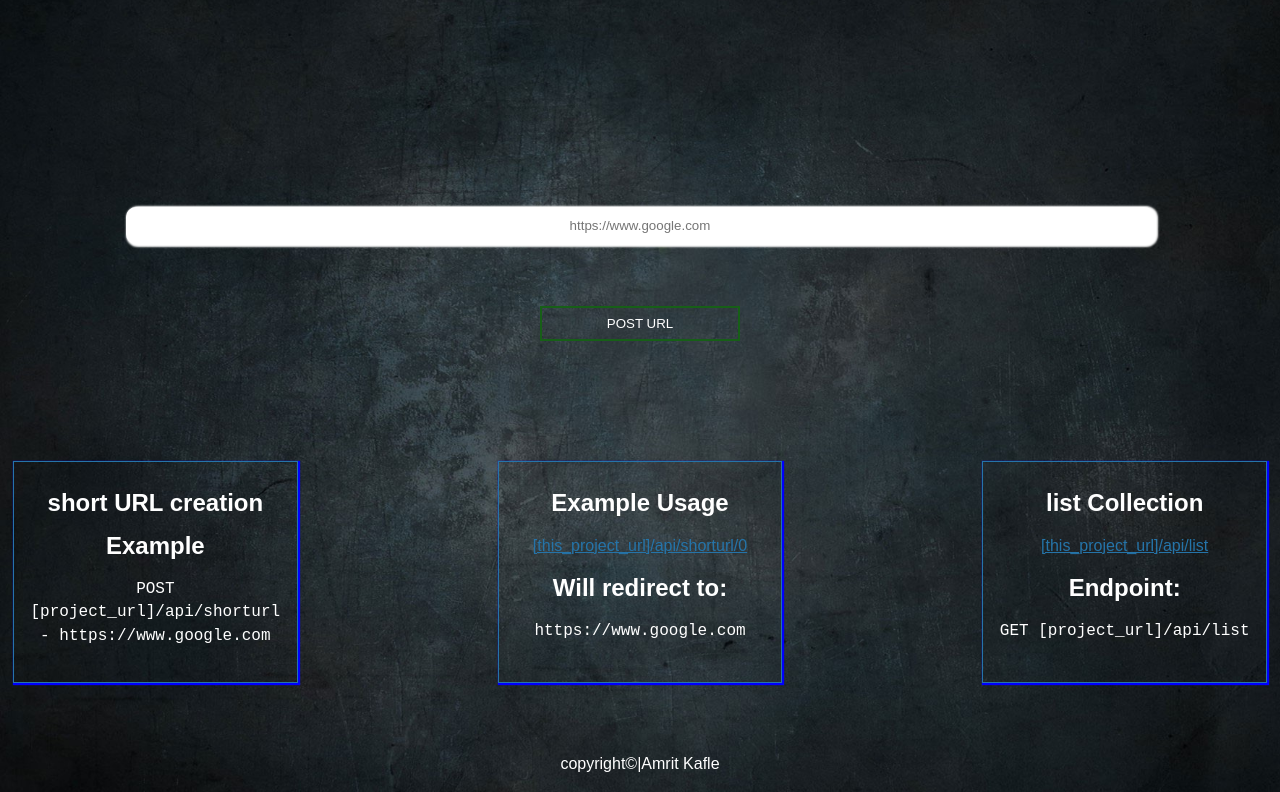
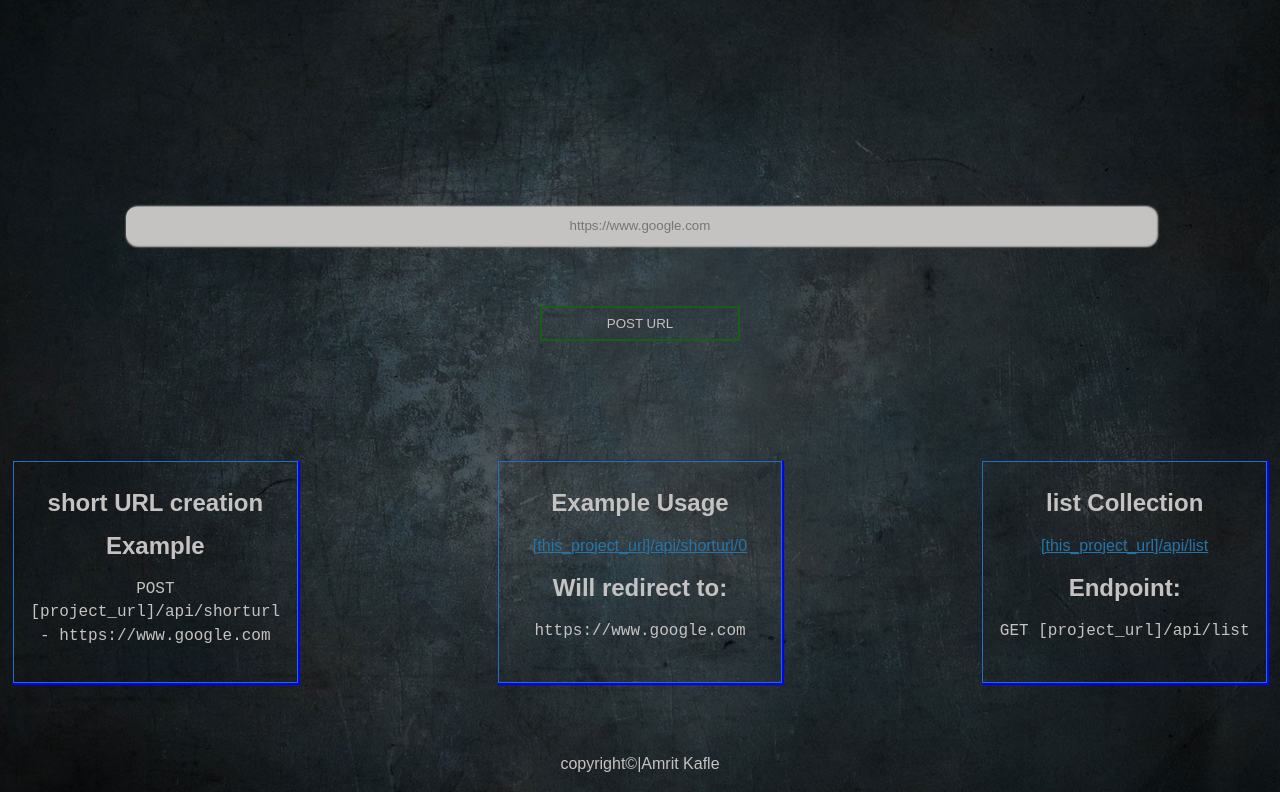
Before and after one commit to Kaphleamrit/URL-shortener-Microservice, a website: page views/index.html in a window 1280 px wide. Shown: the part 76-868 px from the top of the page. Drawn offline with Linux system fonts and the light colour scheme.

```diff
--- a/public/style.css
+++ b/public/style.css
@@ -1,5 +1,5 @@
 :root {
-    --white: white;
+    --white: #c5c3c1;
 }
 
 
@@ -51,6 +51,7 @@
     height: 35px;
     text-align: center;
     border: 0;
+    background: var(--white);
     box-shadow: 2px 1px 2px 2px var(--white);
 border-radius: 10px;
 }
```
